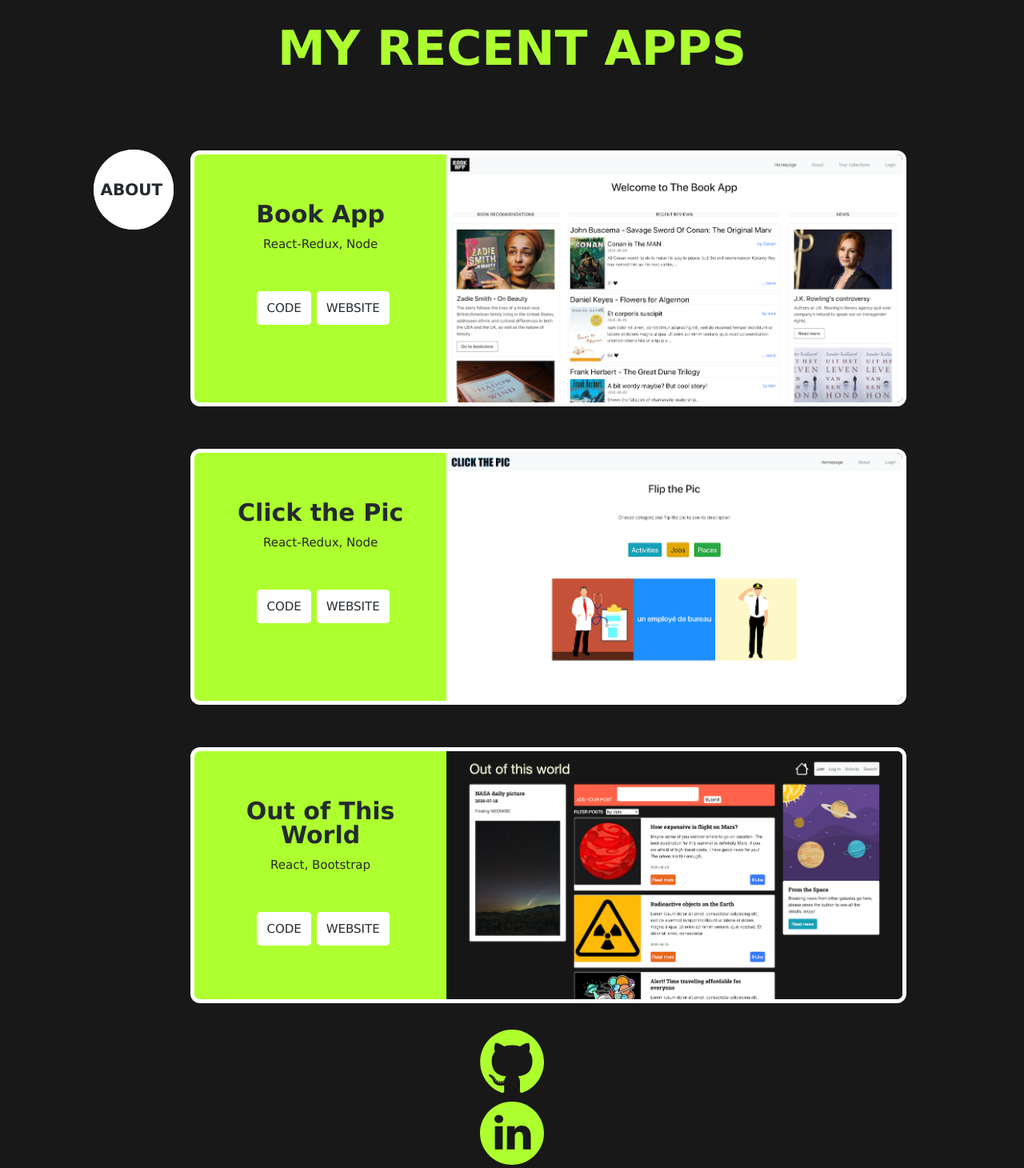
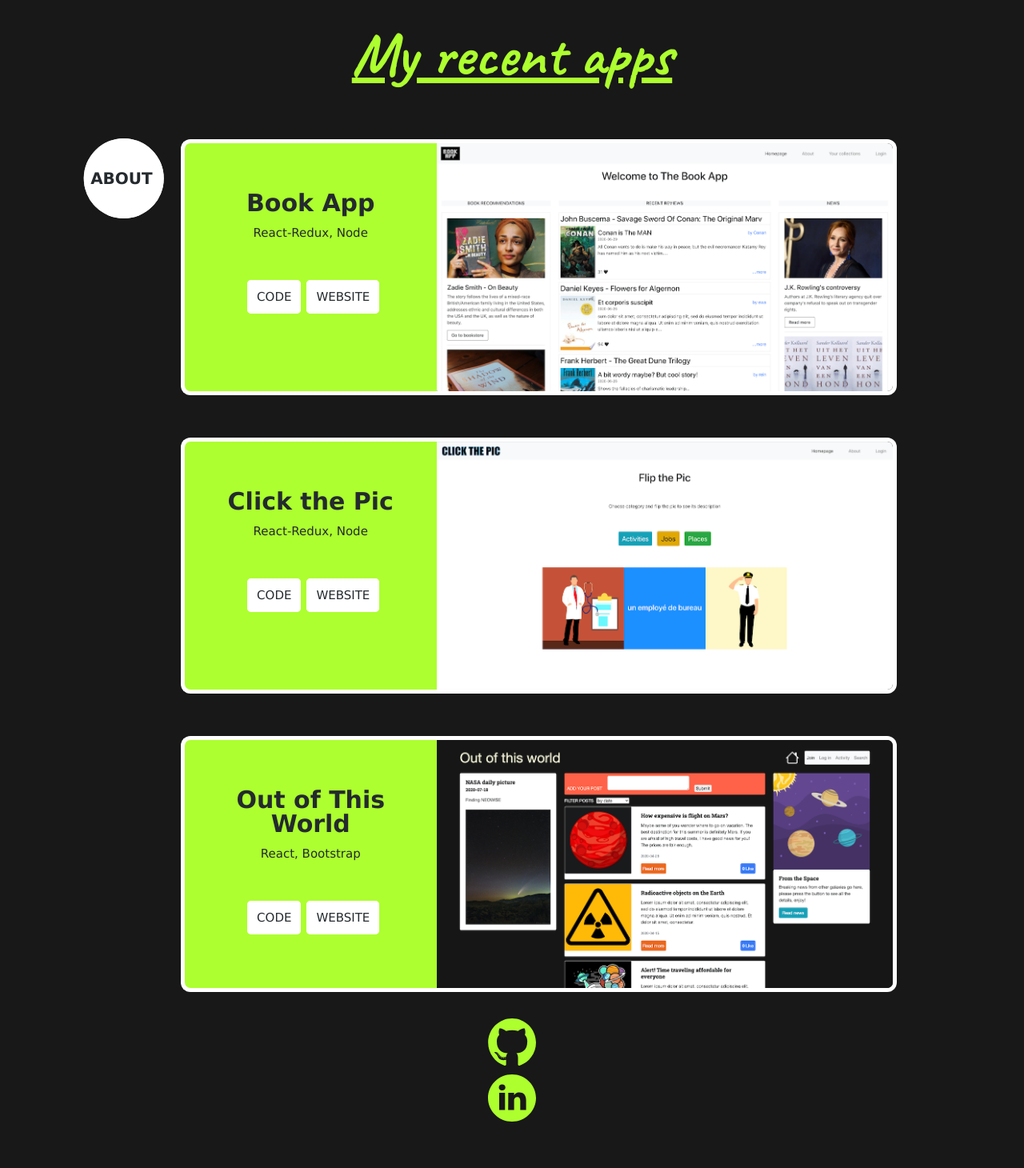
Before and after one commit to ewa-mi/projects, a Vue app: page / in a window 1280 px wide. Shown: the whole page at 80% size. After the commit the page ends 1406 px from the top, so only its background shows below. Built offline with nearby package versions, Linux system fonts and the light colour scheme.

Commit message:
import font for Header and apply

```diff
--- a/src/components/FooterItem.vue
+++ b/src/components/FooterItem.vue
@@ -17,8 +17,8 @@
 
 <style scoped>
 .footer-item {
-  width: 80px;
-  height: 80px;
+  width: 60px;
+  height: 60px;
   margin-bottom: 10px;
   padding-top: 12px;
 }
--- a/src/components/Info.vue
+++ b/src/components/Info.vue
@@ -57,8 +57,9 @@
   color: #242a2e;
 }
 .card__description {
+  padding-top: 10px;
   margin: 0;
-  font-size: 1.1em;
+  font-size: 1em;
   line-height: 1.6;
   color: #242a2e;
 }
--- a/src/components/layout/Header.vue
+++ b/src/components/layout/Header.vue
@@ -1,6 +1,6 @@
 <template>
   <header class="header">
-    <h1>MY RECENT APPS</h1>
+    <h1>My recent apps</h1>
   </header>
 </template>
 
@@ -11,10 +11,13 @@
 </script>
 
 <style scoped>
+@import url("https://fonts.googleapis.com/css2?family=Caveat:wght@700&display=swap");
 .header {
   color: greenyellow;
-  font-size: 30px;
+  font-size: 38px;
   text-align: center;
-  padding: 30px;
+  font-family: "Caveat", cursive;
+  padding-top: 30px;
+  text-decoration: underline;
 }
 </style>
```
